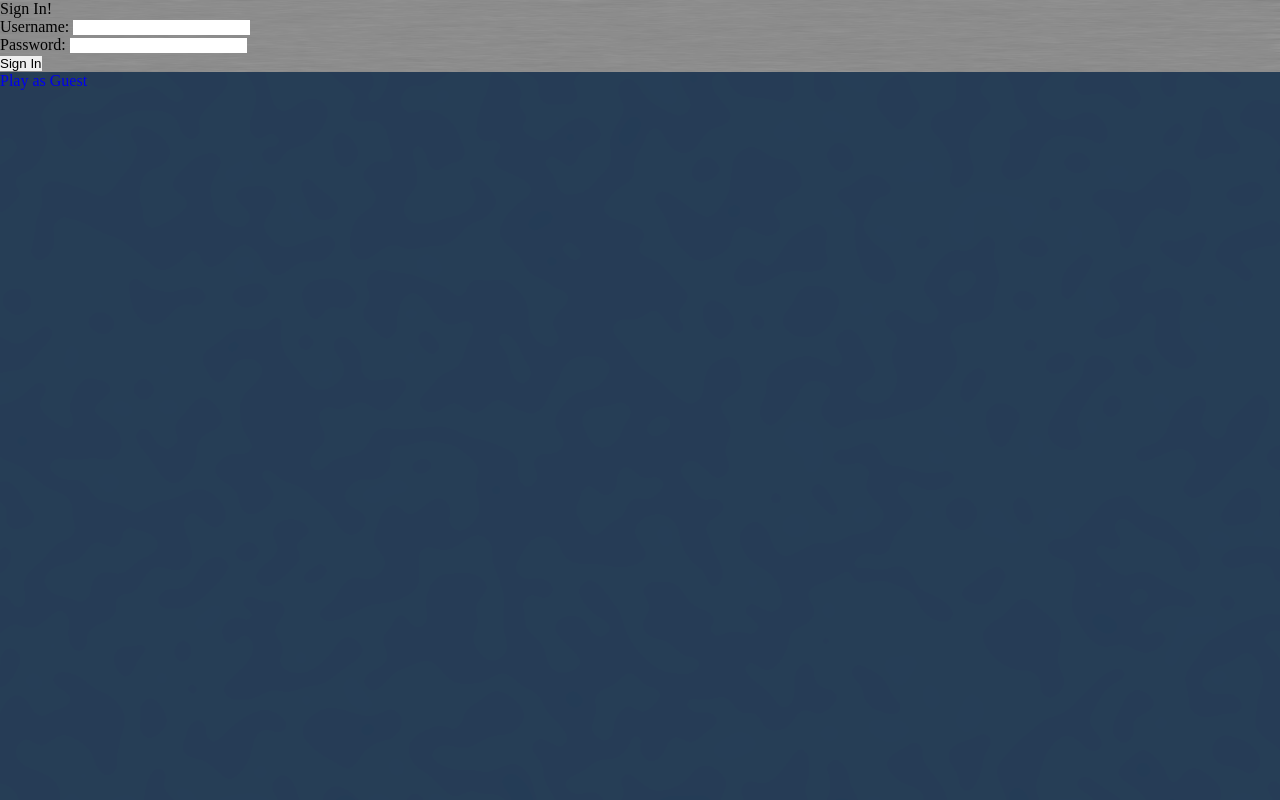
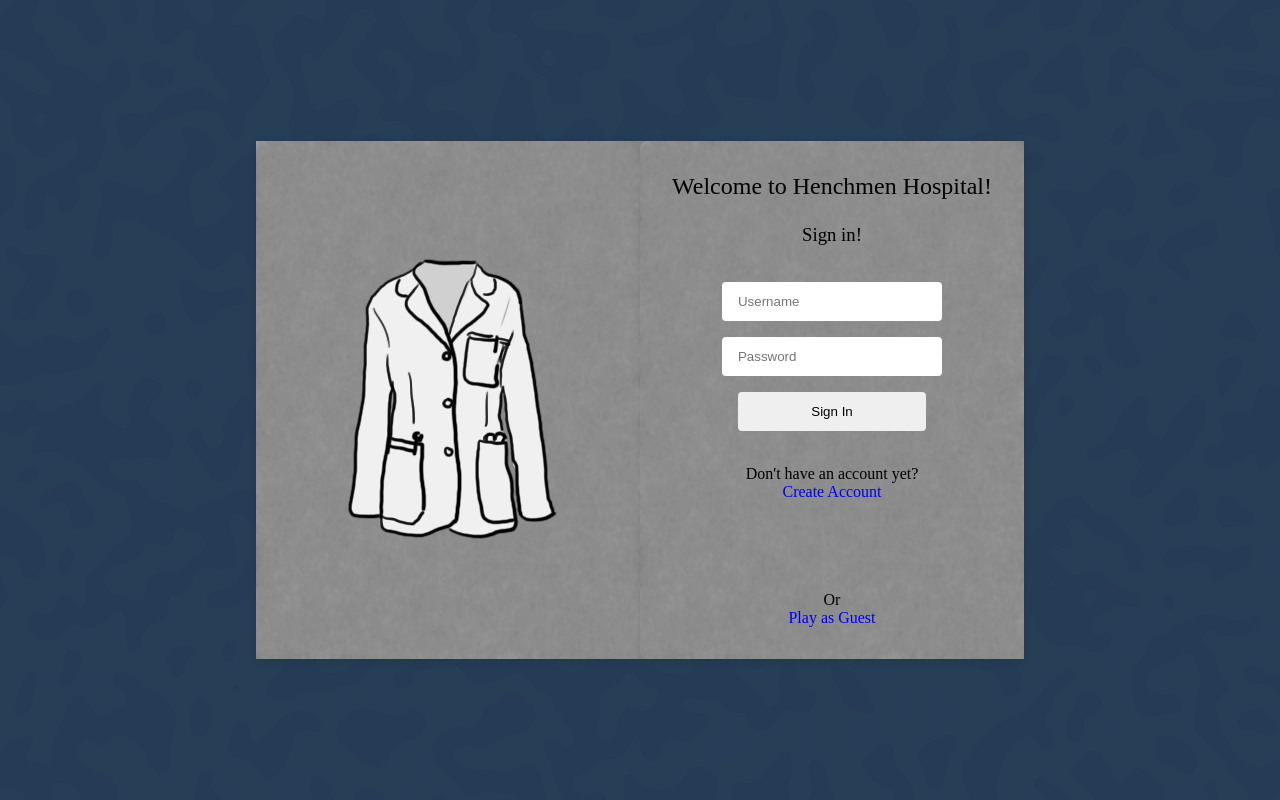
Before and after one commit to TurboPotatos/Capstone, a PHP site: page / in a window 1280 px wide. Run offline with PHP 8.4, Linux system fonts and the light colour scheme.

Commit message:
Adjusted SignIn layout

```diff
--- a/index.html
+++ b/index.html
@@ -9,25 +9,30 @@
   <title>Henchmen Hospital</title>
 </head>
 <body>
-  <div class="wrapper">
+  <div class="container">
 
-    <div id="signIn">
-      Sign In!
-      <form action="startScreen.html" method="post">
-        <label for="username">Username:</label>
-        <input type="text" name="username">
+    <div id="content">
+      <div class="leftSide">
+        <img src="src/media/boon_labCoat.png" alt="placeholder">
+      </div>
+
+      <div id="signIn">
+        <h2>Welcome to Henchmen Hospital!</h2>
+        <h3>Sign in!</h3> <br><br>
+        <form action="startScreen.html" method="#">
+          <input type="text" name="username" placeholder="Username">
+          <input type="text" name="password" placeholder="Password">
+          <input type="submit" name="submit" value="Sign In">
+        </form>
         <br>
-        <label for="password">Password:</label>
-        <input type="password" name="password">
-        <br>
-        <input type="submit" name="submit" value="Sign In">
+        Don't have an account yet?<br>
+        <a href="#">Create Account</a>
 
-      </form>
-
+        <br><br><br><br><br>
+        Or
+        <a href="startScreen.html">Play as Guest</a>
+      </div>
     </div>
-
-    <a href="startScreen.html">Play as Guest</a>
-
   </div>
 
   <script type="module" src="src/js/test.js"></script>
--- a/src/css/styles.css
+++ b/src/css/styles.css
@@ -22,7 +22,65 @@ div {
   background-repeat: no-repeat;
   background-position: center;
   position: relative;
+  display: flex;
+  align-items: stretch;
 }
+
+.container {
+  background-image: url(../media/background2.png);
+  display: flex;
+  justify-content: center;
+  align-items: center;
+  height: 100vh;
+}
+
+#content{
+  display: flex;
+  width: 60%;
+}
+
+.leftSide,
+#signIn {
+  flex: 1;
+  max-width: 50%;
+  padding: 2rem;
+  border-radius: 8px;
+  box-shadow: 0 2px 8px rgba(0, 0, 0, 0.1);
+  display: flex;
+  flex-direction: column;
+  justify-content: center;
+  align-items: center;
+}
+
+.leftSide img {
+  max-width: 100%;
+  height: auto;
+}
+
+
+#signIn h2 {
+  margin-bottom: 1.5rem;
+}
+
+#signIn input,
+#signIn button {
+  display: block;
+  width: 90%;
+  margin-bottom: 1rem;
+  padding: 0.75rem 1rem;
+  border-radius: 4px;
+}
+#signIn form{
+  display: flex;
+  flex-direction: column;
+  align-items: center;
+}
+
+#signIn button {
+  cursor: pointer;
+  align-self: center;
+}
+
 /* Title/Start screen */
 #titleScreen {
   border: solid green;
```
